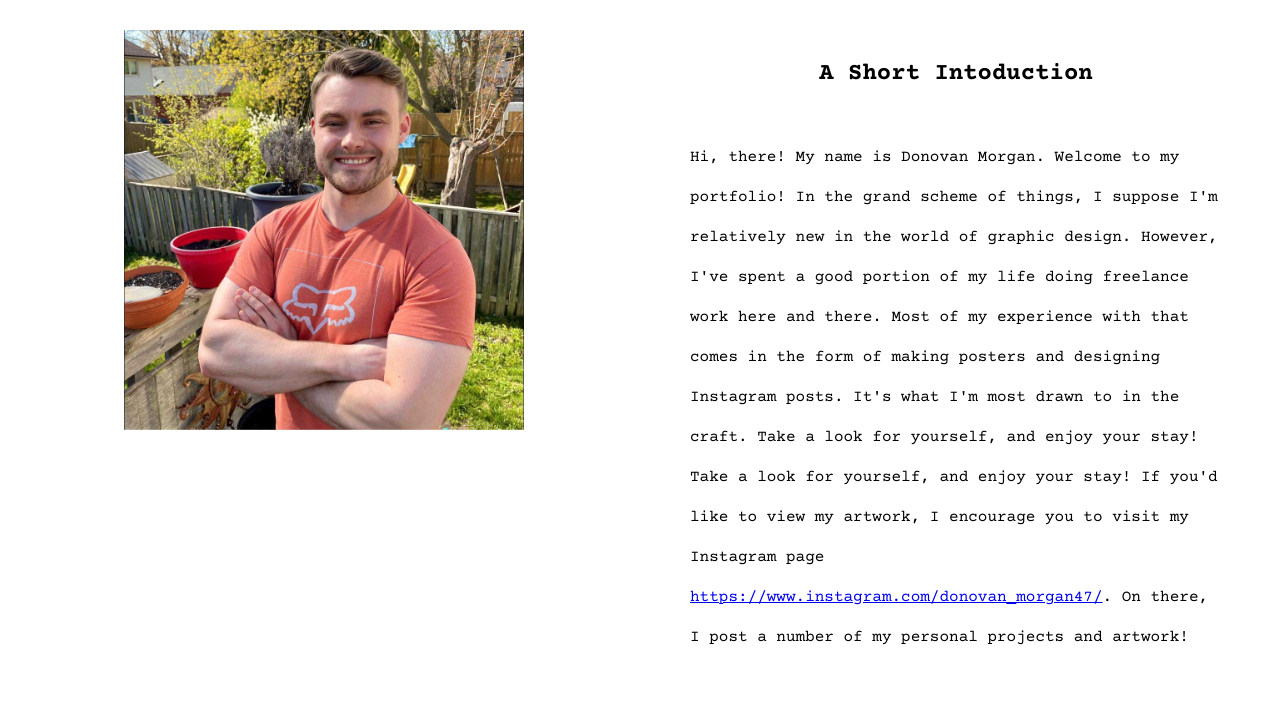
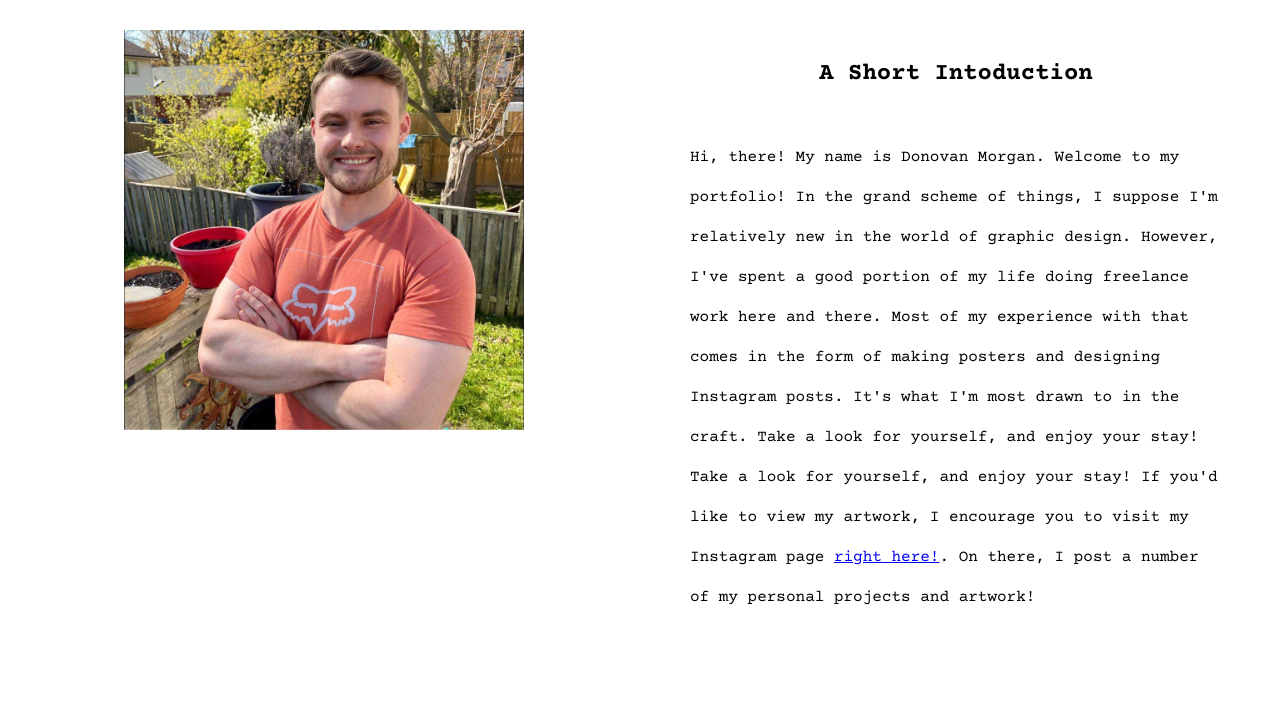
Before and after one commit to donovanmorgan47/website, a plain HTML site: page index.html in a window 1280 px wide. Shown: the part 79-780 px from the top of the page. Drawn offline with nearby package versions, Linux system fonts and the light colour scheme.

Commit message:
index.html

```diff
--- a/index.html
+++ b/index.html
@@ -21,7 +21,7 @@
             <p>Hi, there! My name is Donovan Morgan. Welcome to my portfolio! In the grand scheme of things, I suppose I'm relatively new in the world of graphic design.
                 However, I've spent a good portion of my life doing freelance work here and there. Most of my experience with that comes in the form of making posters and
                 designing Instagram posts. It's what I'm most drawn to in the craft. Take a look for yourself, and enjoy your stay! Take a look for yourself, and enjoy your stay! If you'd like to
-                view my artwork, I encourage you to visit my Instagram page <a href="url">https://www.instagram.com/donovan_morgan47/</a>. On there, I post a number of my personal projects and artwork!
+                view my artwork, I encourage you to visit my Instagram page <a href="https://www.instagram.com/donovan_morgan47/">right here!</a>. On there, I post a number of my personal projects and artwork!
             </p>
         </div>
     </div>
```
